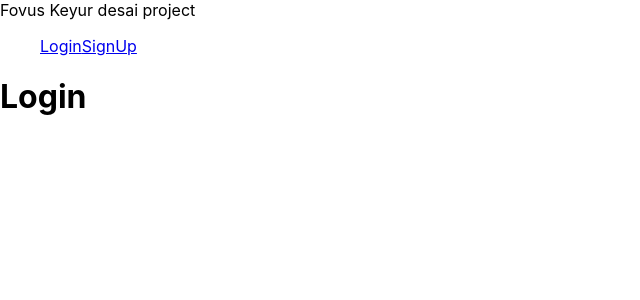
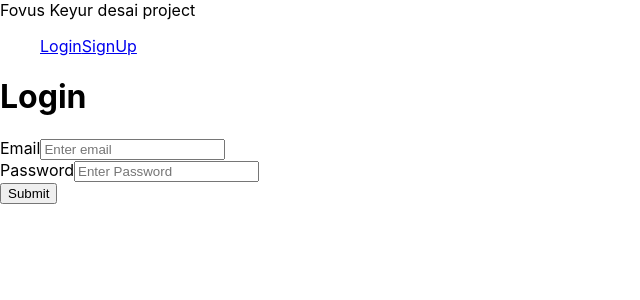
Before and after one commit to krdesai999/React-AWS, a React (Create React App) app: page /auth/login in a window 1280 px wide. Shown: the top 300 px of the page, without its empty margins (0-640 px from the left). Built offline with nearby package versions, Linux system fonts and the light colour scheme; no server answers.

Commit message:
login form added

```diff
--- a/src/pages/auth/Login.js
+++ b/src/pages/auth/Login.js
@@ -1,7 +1,46 @@
+import InputText from "../../components/utils/inputText";
+import { FormProvider, useForm } from "react-hook-form";
+import {
+  userNameConfig,
+  passwordConfig,
+} from "../../components/config/formConfig";
+import { Navigate } from "react-router";
+import { useAuth } from "../../components/Auth";
+import { pages } from "../../components/utils/PageDirection";
+
 export default function Login() {
-    return (
-        <div className="login" >
-            <h1>Login</h1>
-        </div>
-    )
-};
+  const auth = useAuth();
+
+  const methods = useForm({
+    mode: "all",
+    defaultValues: {
+      userName: "",
+      password: "",
+    },
+  });
+
+  if (auth.user) {
+    if (auth.user.verified) return <Navigate to={pages.form} />;
+    else return <Navigate to={pages.auth.confirm_user} />;
+  }
+
+  const onSubmit = methods.handleSubmit((data) => {
+    auth.login(data.email, data.password);
+  });
+
+  return (
+    <div className="login">
+      <h1>Login</h1>
+      <FormProvider {...methods}>
+        <form onSubmit={(e) => e.preventDefault()} noValidate>
+          <InputText {...userNameConfig} />
+          <br />
+          <InputText {...passwordConfig} />
+          <div>
+            <button onClick={onSubmit}>Submit</button>
+          </div>
+        </form>
+      </FormProvider>
+    </div>
+  );
+}
```
